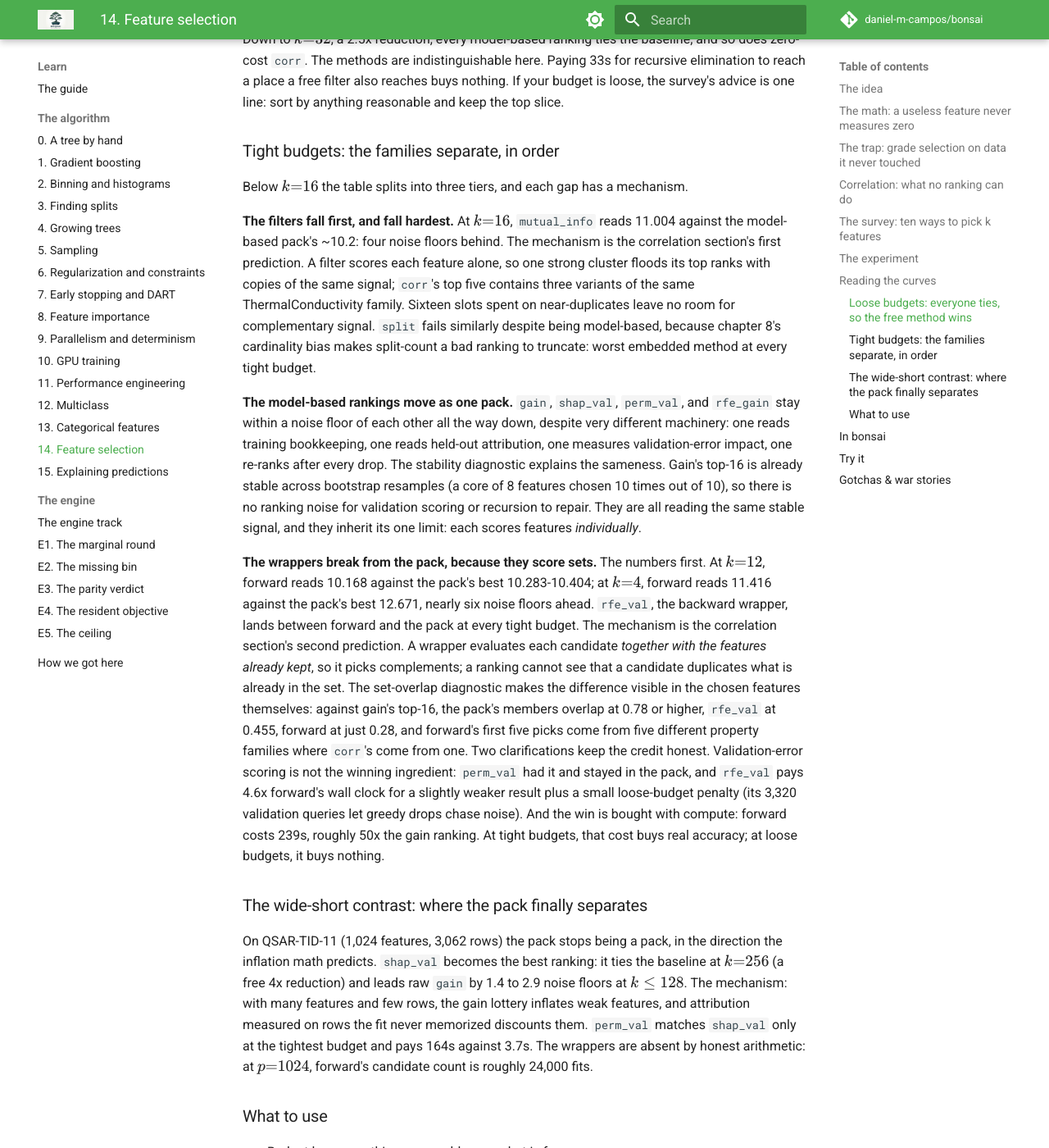
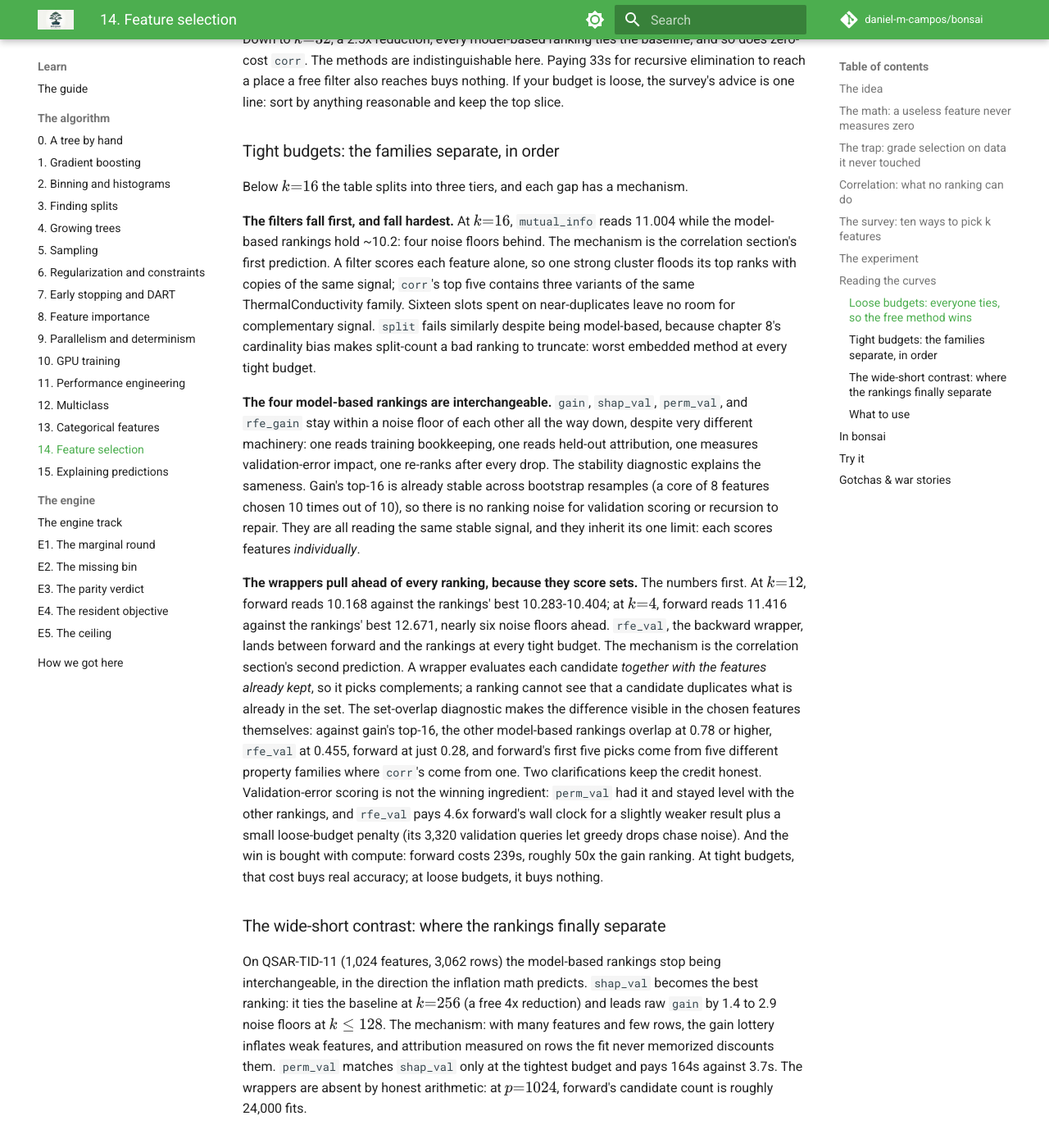
Before and after one commit to daniel-m-campos/bonsai, an MkDocs documentation site: the page built from docs/guide/14-feature-selection.md, in a window 1280 px wide and 1400 px high, scrolled down 5230 px. Shown: the whole window at 82% size. Built offline with MkDocs 1.6.1 and Material for MkDocs 9.7.7, drawn with Linux system fonts in a browser that asks for light colours; comment, search, counter and statistics services are not loaded.

Commit message:
docs(guide): plain words replace the pack metaphor
Claude-Session: https://claude.ai/code/session_01SfgWZ7ftZV7aJJh87NXR72

```diff
--- a/docs/guide/14-feature-selection.md
+++ b/docs/guide/14-feature-selection.md
@@ -99,15 +99,15 @@ Down to $k{=}32$, a 2.5x reduction, every model-based ranking ties the baseline,
 
 Below $k{=}16$ the table splits into three tiers, and each gap has a mechanism.
 
-**The filters fall first, and fall hardest.** At $k{=}16$, `mutual_info` reads 11.004 against the model-based pack's ~10.2: four noise floors behind. The mechanism is the correlation section's first prediction. A filter scores each feature alone, so one strong cluster floods its top ranks with copies of the same signal; `corr`'s top five contains three variants of the same ThermalConductivity family. Sixteen slots spent on near-duplicates leave no room for complementary signal. `split` fails similarly despite being model-based, because chapter 8's cardinality bias makes split-count a bad ranking to truncate: worst embedded method at every tight budget.
+**The filters fall first, and fall hardest.** At $k{=}16$, `mutual_info` reads 11.004 while the model-based rankings hold ~10.2: four noise floors behind. The mechanism is the correlation section's first prediction. A filter scores each feature alone, so one strong cluster floods its top ranks with copies of the same signal; `corr`'s top five contains three variants of the same ThermalConductivity family. Sixteen slots spent on near-duplicates leave no room for complementary signal. `split` fails similarly despite being model-based, because chapter 8's cardinality bias makes split-count a bad ranking to truncate: worst embedded method at every tight budget.
 
-**The model-based rankings move as one pack.** `gain`, `shap_val`, `perm_val`, and `rfe_gain` stay within a noise floor of each other all the way down, despite very different machinery: one reads training bookkeeping, one reads held-out attribution, one measures validation-error impact, one re-ranks after every drop. The stability diagnostic explains the sameness. Gain's top-16 is already stable across bootstrap resamples (a core of 8 features chosen 10 times out of 10), so there is no ranking noise for validation scoring or recursion to repair. They are all reading the same stable signal, and they inherit its one limit: each scores features *individually*.
+**The four model-based rankings are interchangeable.** `gain`, `shap_val`, `perm_val`, and `rfe_gain` stay within a noise floor of each other all the way down, despite very different machinery: one reads training bookkeeping, one reads held-out attribution, one measures validation-error impact, one re-ranks after every drop. The stability diagnostic explains the sameness. Gain's top-16 is already stable across bootstrap resamples (a core of 8 features chosen 10 times out of 10), so there is no ranking noise for validation scoring or recursion to repair. They are all reading the same stable signal, and they inherit its one limit: each scores features *individually*.
 
-**The wrappers break from the pack, because they score sets.** The numbers first. At $k{=}12$, forward reads 10.168 against the pack's best 10.283-10.404; at $k{=}4$, forward reads 11.416 against the pack's best 12.671, nearly six noise floors ahead. `rfe_val`, the backward wrapper, lands between forward and the pack at every tight budget. The mechanism is the correlation section's second prediction. A wrapper evaluates each candidate *together with the features already kept*, so it picks complements; a ranking cannot see that a candidate duplicates what is already in the set. The set-overlap diagnostic makes the difference visible in the chosen features themselves: against gain's top-16, the pack's members overlap at 0.78 or higher, `rfe_val` at 0.455, forward at just 0.28, and forward's first five picks come from five different property families where `corr`'s come from one. Two clarifications keep the credit honest. Validation-error scoring is not the winning ingredient: `perm_val` had it and stayed in the pack, and `rfe_val` pays 4.6x forward's wall clock for a slightly weaker result plus a small loose-budget penalty (its 3,320 validation queries let greedy drops chase noise). And the win is bought with compute: forward costs 239s, roughly 50x the gain ranking. At tight budgets, that cost buys real accuracy; at loose budgets, it buys nothing.
+**The wrappers pull ahead of every ranking, because they score sets.** The numbers first. At $k{=}12$, forward reads 10.168 against the rankings' best 10.283-10.404; at $k{=}4$, forward reads 11.416 against the rankings' best 12.671, nearly six noise floors ahead. `rfe_val`, the backward wrapper, lands between forward and the rankings at every tight budget. The mechanism is the correlation section's second prediction. A wrapper evaluates each candidate *together with the features already kept*, so it picks complements; a ranking cannot see that a candidate duplicates what is already in the set. The set-overlap diagnostic makes the difference visible in the chosen features themselves: against gain's top-16, the other model-based rankings overlap at 0.78 or higher, `rfe_val` at 0.455, forward at just 0.28, and forward's first five picks come from five different property families where `corr`'s come from one. Two clarifications keep the credit honest. Validation-error scoring is not the winning ingredient: `perm_val` had it and stayed level with the other rankings, and `rfe_val` pays 4.6x forward's wall clock for a slightly weaker result plus a small loose-budget penalty (its 3,320 validation queries let greedy drops chase noise). And the win is bought with compute: forward costs 239s, roughly 50x the gain ranking. At tight budgets, that cost buys real accuracy; at loose budgets, it buys nothing.
 
-### The wide-short contrast: where the pack finally separates
+### The wide-short contrast: where the rankings finally separate
 
-On QSAR-TID-11 (1,024 features, 3,062 rows) the pack stops being a pack, in the direction the inflation math predicts. `shap_val` becomes the best ranking: it ties the baseline at $k{=}256$ (a free 4x reduction) and leads raw `gain` by 1.4 to 2.9 noise floors at $k \le 128$. The mechanism: with many features and few rows, the gain lottery inflates weak features, and attribution measured on rows the fit never memorized discounts them. `perm_val` matches `shap_val` only at the tightest budget and pays 164s against 3.7s. The wrappers are absent by honest arithmetic: at $p{=}1024$, forward's candidate count is roughly 24,000 fits.
+On QSAR-TID-11 (1,024 features, 3,062 rows) the model-based rankings stop being interchangeable, in the direction the inflation math predicts. `shap_val` becomes the best ranking: it ties the baseline at $k{=}256$ (a free 4x reduction) and leads raw `gain` by 1.4 to 2.9 noise floors at $k \le 128$. The mechanism: with many features and few rows, the gain lottery inflates weak features, and attribution measured on rows the fit never memorized discounts them. `perm_val` matches `shap_val` only at the tightest budget and pays 164s against 3.7s. The wrappers are absent by honest arithmetic: at $p{=}1024$, forward's candidate count is roughly 24,000 fits.
 
 ### What to use
 
```
